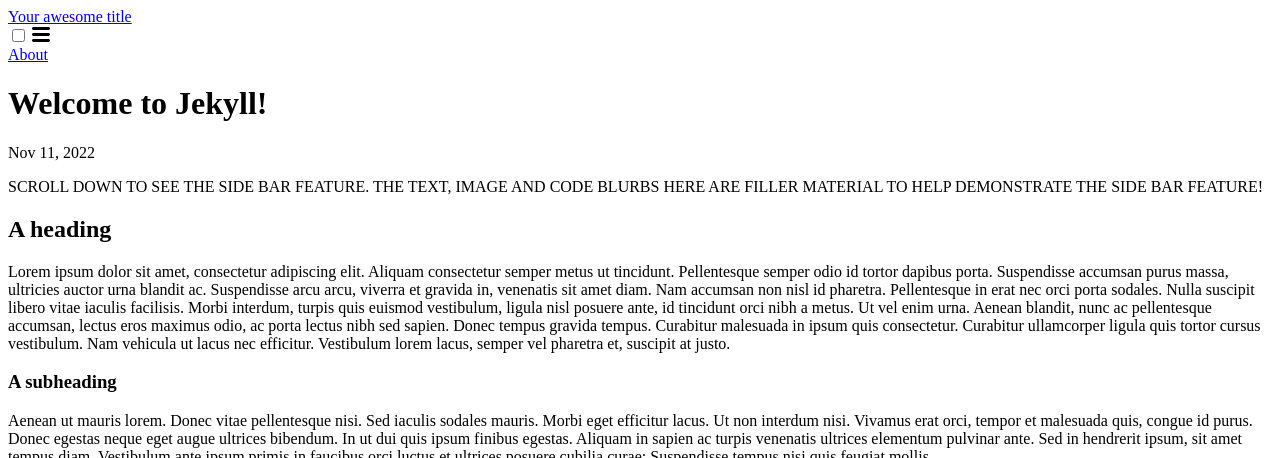
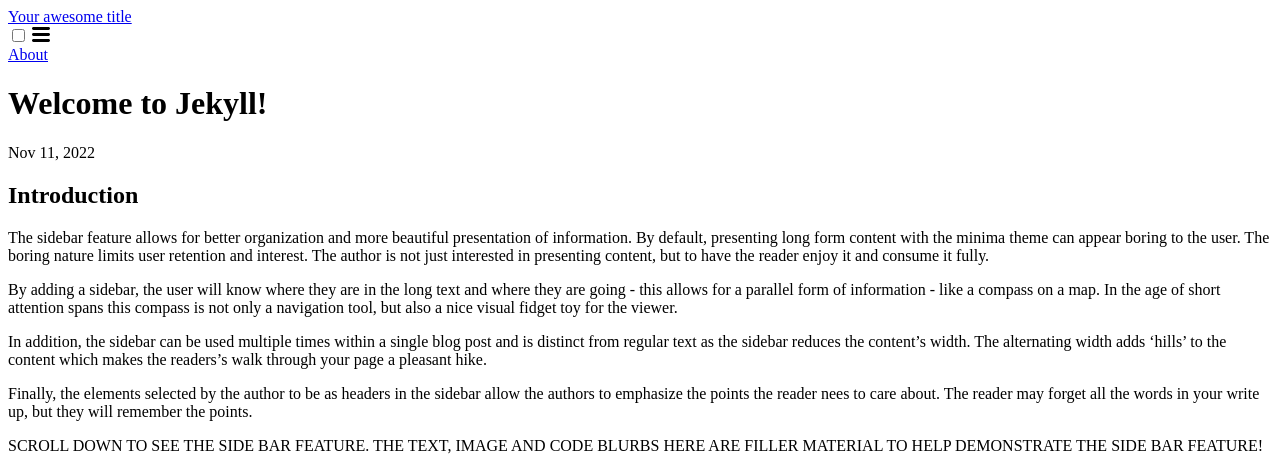
Before and after one commit to mannyray/jekyll-side-bar, a Jekyll site: the page docs/jekyll/update/2022/11/11/welcome-to-jekyll.html, which Jekyll copies as it is, in a window 1280 px wide and 900 px high, cut to the strip 0-458 px from the top of the window. Built offline with Jekyll 4.4.1, drawn with Linux system fonts in a browser that asks for light colours.

Commit message:
post updated

```diff
--- a/docs/jekyll/update/2022/11/11/welcome-to-jekyll.html
+++ b/docs/jekyll/update/2022/11/11/welcome-to-jekyll.html
@@ -7,8 +7,8 @@
 <meta name="generator" content="Jekyll v4.2.2" />
 <meta property="og:title" content="Welcome to Jekyll!" />
 <meta property="og:locale" content="en_US" />
-<meta name="description" content="SCROLL DOWN TO SEE THE SIDE BAR FEATURE. THE TEXT, IMAGE AND CODE BLURBS HERE ARE FILLER MATERIAL TO HELP DEMONSTRATE THE SIDE BAR FEATURE!" />
-<meta property="og:description" content="SCROLL DOWN TO SEE THE SIDE BAR FEATURE. THE TEXT, IMAGE AND CODE BLURBS HERE ARE FILLER MATERIAL TO HELP DEMONSTRATE THE SIDE BAR FEATURE!" />
+<meta name="description" content="Introduction" />
+<meta property="og:description" content="Introduction" />
 <link rel="canonical" href="/jekyll/update/2022/11/11/welcome-to-jekyll.html" />
 <meta property="og:url" content="/jekyll/update/2022/11/11/welcome-to-jekyll.html" />
 <meta property="og:site_name" content="Your awesome title" />
@@ -17,7 +17,7 @@
 <meta name="twitter:card" content="summary" />
 <meta property="twitter:title" content="Welcome to Jekyll!" />
 <script type="application/ld+json">
-{"@context":"https://schema.org","@type":"BlogPosting","dateModified":"2022-11-11T15:27:06-07:00","datePublished":"2022-11-11T15:27:06-07:00","description":"SCROLL DOWN TO SEE THE SIDE BAR FEATURE. THE TEXT, IMAGE AND CODE BLURBS HERE ARE FILLER MATERIAL TO HELP DEMONSTRATE THE SIDE BAR FEATURE!","headline":"Welcome to Jekyll!","mainEntityOfPage":{"@type":"WebPage","@id":"/jekyll/update/2022/11/11/welcome-to-jekyll.html"},"url":"/jekyll/update/2022/11/11/welcome-to-jekyll.html"}</script>
+{"@context":"https://schema.org","@type":"BlogPosting","dateModified":"2022-11-11T15:27:06-07:00","datePublished":"2022-11-11T15:27:06-07:00","description":"Introduction","headline":"Welcome to Jekyll!","mainEntityOfPage":{"@type":"WebPage","@id":"/jekyll/update/2022/11/11/welcome-to-jekyll.html"},"url":"/jekyll/update/2022/11/11/welcome-to-jekyll.html"}</script>
 <!-- End Jekyll SEO tag -->
 <link rel="stylesheet" href="/assets/main.css"><link type="application/atom+xml" rel="alternate" href="/feed.xml" title="Your awesome title" /></head>
 <body><header class="site-header">
@@ -206,6 +206,16 @@
         overflow-y: auto;
     }
 </style>
+<h2 id="introduction">Introduction</h2>
+
+<p>The sidebar feature allows for better organization and more beautiful presentation of information. By default, presenting long form content with the minima theme can appear boring to the user. The boring nature limits user retention and interest. The author is not just interested in presenting content, but to have the reader enjoy it and consume it fully.</p>
+
+<p>By adding a sidebar, the user will know where they are in the long text and where they are going - this allows for a parallel form of information - like a compass on a map. In the age of short attention spans this compass is not only a navigation tool, but also a nice visual fidget toy for the viewer.</p>
+
+<p>In addition, the sidebar can be used multiple times within a single blog post and is distinct from regular text as the sidebar reduces the content’s width. The alternating width adds ‘hills’ to the content which makes the readers’s walk through your page a pleasant hike.</p>
+
+<p>Finally, the elements selected by the author to be as headers in the sidebar allow the authors to emphasize the points the reader nees to care about. The reader may forget all the words in your write up, but they will remember the points.</p>
+
 <p>SCROLL DOWN TO SEE THE SIDE BAR FEATURE. THE TEXT, IMAGE AND CODE BLURBS HERE ARE FILLER MATERIAL TO HELP DEMONSTRATE THE SIDE BAR FEATURE!</p>
 
 <h2 id="a-heading">A heading</h2>
```
Also changed, not shown: docs/feed.xml (+12 -2 lines), test_site/_posts/2022-11-11-welcome-to-jekyll.markdown (+11 -1 lines).
